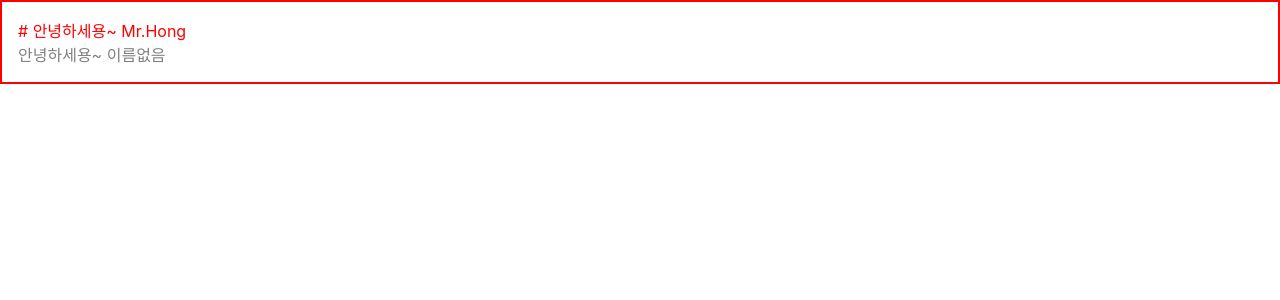
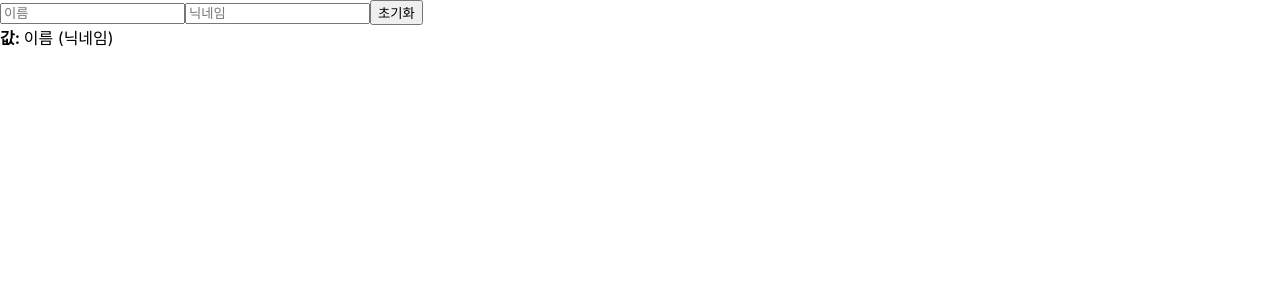
Before and after one commit to HongNyungKi/React-Tutorial, a React (Create React App) app: page / in a window 1280 px wide. Shown: the top 300 px of the page. Built offline with nearby package versions, Linux system fonts and the light colour scheme.

Commit message:
[add]input study

```diff
--- a/src/App.jsx
+++ b/src/App.jsx
@@ -1,14 +1,9 @@
 import React from 'react';
-import Hello from './Hello';
-import Wrapper from './Wrapper';
+
+import InputSample from './InputSample';
 
 function App() {
-  return (
-    <Wrapper>
-      <Hello name=' Mr.Hong' color='red' isSpecial />
-      <Hello />
-    </Wrapper>
-  )
+  return <InputSample />
 }
 
 export default App;
--- /dev/null
+++ b/src/InputSample.jsx
@@ -0,0 +1,33 @@
+import React, { useState } from 'react';
+
+function InputSample() {
+    const [inputs, seInputs] = useState(
+        {
+            name: '',
+            nickname: ''
+        }
+        //객체형태의 useState
+    )
+    const { name, nickname } = inputs;
+    //나중에 name과nickname의 값을 쉽게 추출할수있도록 비주조화할당 적용해놓기
+    const onChange = (e) => {
+        const { name, value } = e.target;
+        //input에서 change가 일어났을때 값을 미리 추출한다.
+    }
+    const onReset = () => {
+
+    }
+    return (
+        <div>
+            <input name="name" placeholder="이름" onChange={onChange} />
+            <input name="nickname" placeholder="닉네임" onChange={onChange} />
+            <button onClick={onReset}>초기화</button>
+            <div>
+                <b>값: </b>
+                이름 (닉네임)
+            </div>
+        </div>
+    )
+}
+
+export default InputSample;
```
Also changed, not shown: src/Counter.jsx (added, +22 -0 lines).
